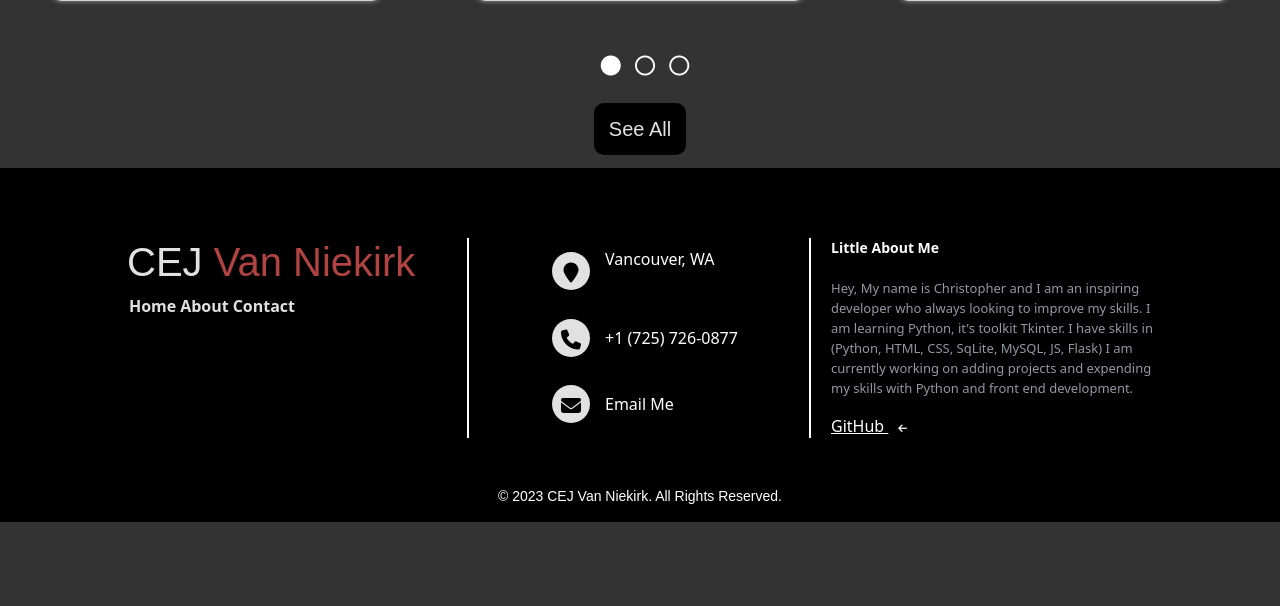
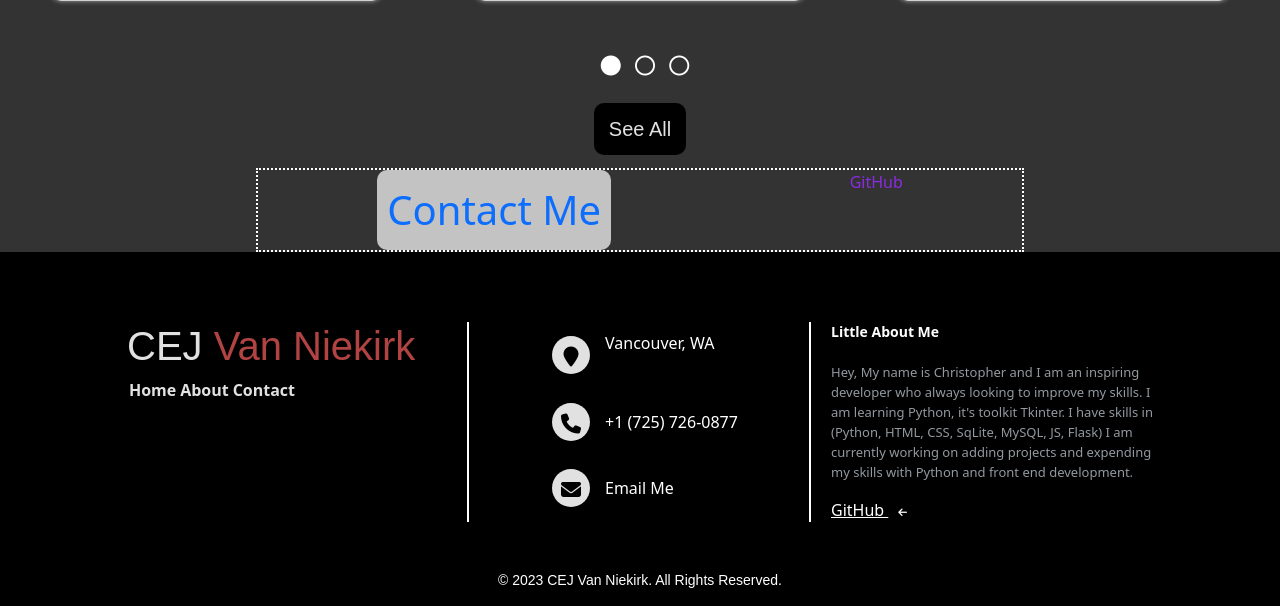
Before and after one commit to Christopher1994-1/django_portfolio, a Django app: page / in a window 1280 px wide. Shown: the part 1476-2082 px from the top of the page. Before the commit the page ends 1998 px from the top, so only its background shows below. Run offline with Django 4.2, Linux system fonts and the light colour scheme; style sheets or scripts are compiled from the project's sources.

Commit message:
update added clean code

```diff
--- a/profolio/main_site/app_functions.py
+++ b/profolio/main_site/app_functions.py
@@ -8,7 +8,8 @@ def lol2(ip):
     print(ip)
 
 
-
+#############################################################################################
+# App function for sending an email
 def send_email():
     my_pass = os.environ.get('ggg')
     my_email = "cejvanniekirk098@gmail.com"
@@ -27,7 +28,7 @@ def send_email():
         msg = f"Subject: {subject}\n\n{body}"
 
         smtp.sendmail(my_email, receiver, msg)
-
+#############################################################################################
 
 
 
--- a/profolio/main_site/static/css/main.css
+++ b/profolio/main_site/static/css/main.css
@@ -484,6 +484,25 @@
   font-size: 14px;
 }
 
+.contact_more {
+  display: flex;
+  border: 2px dotted white;
+  justify-content: space-around;
+  width: 60%;
+  margin: auto;
+}
+.contact_more #contact {
+  text-decoration: none;
+  font-size: 40px;
+  background-color: rgba(255, 255, 255, 0.711);
+  padding: 10px;
+  border-radius: 10px;
+}
+.contact_more #GitHub {
+  text-decoration: none;
+  color: blueviolet;
+}
+
 .container {
   position: relative;
   overflow: hidden;
--- a/profolio/main_site/static/css/main.scss
+++ b/profolio/main_site/static/css/main.scss
@@ -618,7 +618,29 @@ $transparent_color: rgba(255, 255, 255, 0);
 
 
 
+// CSS for the contact more div
+.contact_more {
+    display: flex;
+    border: $border-white-dotted;
+    justify-content: space-around;
+    width: 60%;
+    margin: auto;
 
+    #contact {
+        text-decoration: none;
+        font-size: 40px;
+        background-color: rgba(255, 255, 255, 0.711);
+        padding: 10px;
+        border-radius: 10px;
+
+    }
+
+    #GitHub {
+        text-decoration: none;
+        color: blueviolet;
+
+    }
+}
 
 
 
--- a/profolio/main_site/templates/index.html
+++ b/profolio/main_site/templates/index.html
@@ -26,6 +26,8 @@
     {% include 'index_things/smaller_screen.html' %}
 
 
+    {% include 'index_things/contact_more.html' %}
+
 
 
 
--- /dev/null
+++ b/profolio/main_site/templates/index_things/contact_more.html
@@ -0,0 +1,6 @@
+<div class="contact_more">
+
+    <a href="#" id="contact">Contact Me</a>
+
+    <a href="#" id="GitHub">GitHub</a>
+</div>
```
Also changed, not shown: profolio/main_site/views.py (+6 -1 lines), profolio/main_site/static/images/site_images/github.png (added), profolio/main_site/static/images/site_images/mail.png (added), 1 other file.
